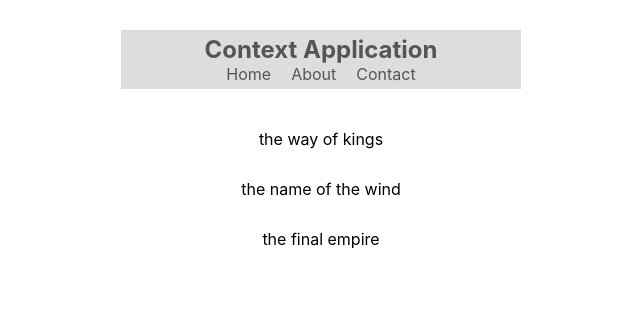
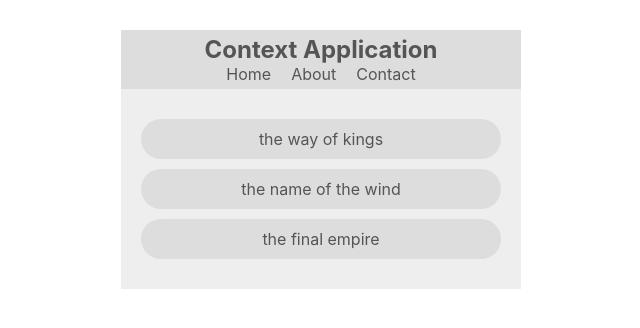
Before and after one commit to prateekinstillion/react-context-and-hooks, a React (Create React App) app: page / in a window 1280 px wide. Shown: the top 328 px of the page, without its empty margins (319-959 px from the left). Built offline with nearby package versions, Linux system fonts and the light colour scheme.

Commit message:
exercise of consuming the context in the booklist

```diff
--- a/src/components/BookList.js
+++ b/src/components/BookList.js
@@ -1,13 +1,22 @@
 import React, { Component } from "react";
+import { ThemeContext } from "../contexts/ThemeContext";
 
 class BookList extends Component {
+  // Consumer of the ThemeContext
+  static contextType = ThemeContext;
   render() {
+    // console.log(this.context);
+    const { isLightTheme, light, dark } = this.context;
+    const theme = isLightTheme ? light : dark;
     return (
-      <div className="book-list">
+      <div
+        className="book-list"
+        style={{ backgroundColor: theme.bg, color: theme.syntax }}
+      >
         <ul>
-          <li>the way of kings</li>
-          <li>the name of the wind</li>
-          <li>the final empire</li>
+          <li style={{ background: theme.ui }}>the way of kings</li>
+          <li style={{ background: theme.ui }}>the name of the wind</li>
+          <li style={{ background: theme.ui }}>the final empire</li>
         </ul>
       </div>
     );
```
